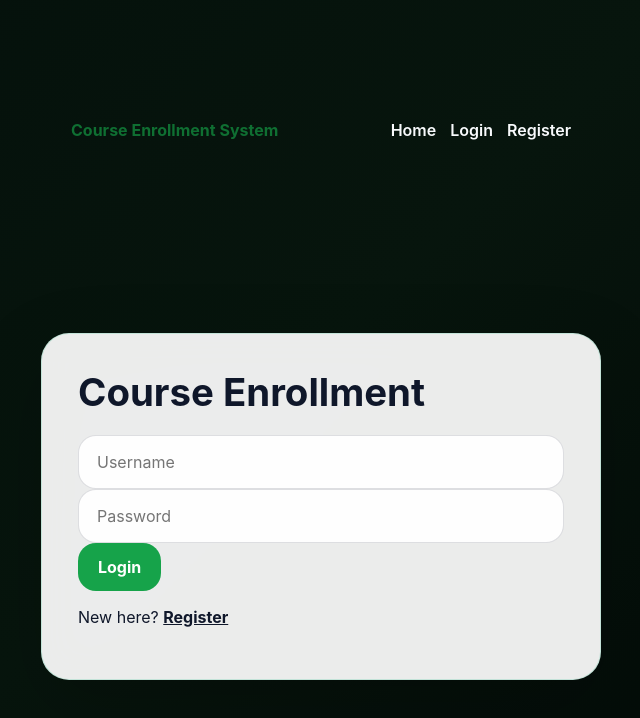
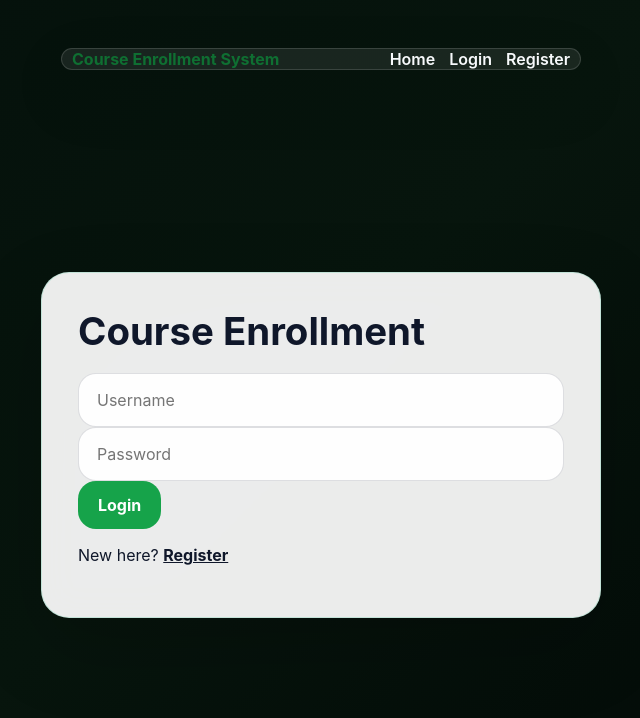
Before and after one commit to ndurumwangi254-stack/COURSE-ENROLLEMENT-SYSTEM, a React (Vite) app in the folder frontend/: page /login in a window 1280 px wide. Shown: the top 718 px of the page, without its empty margins (319-959 px from the left). Built offline with nearby package versions, Linux system fonts and the light colour scheme.

Commit message:
style: enhance auth page layout and update card styling for improved user experience

```diff
--- a/frontend/src/styles.css
+++ b/frontend/src/styles.css
@@ -142,6 +142,10 @@ button:disabled {
   gap: 24px;
 }
 
+.page.auth-page {
+  grid-template-rows: auto 1fr;
+}
+
 .auth-card {
   max-width: 560px;
   margin: 0 auto;
@@ -154,8 +158,16 @@ button:disabled {
   align-items: center;
   justify-content: space-between;
   gap: 18px;
-  margin: 0 auto 30px;
-  padding: 0 10px;
+  margin: 0 auto;
+  padding: 18px 20px;
+  background: rgba(255, 255, 255, 0.08);
+  border: 1px solid rgba(255, 255, 255, 0.14);
+  border-radius: 22px;
+  box-shadow: 0 24px 60px rgba(0, 0, 0, 0.16);
+}
+
+.auth-navbar + .auth-card {
+  margin-top: 20px;
 }
 
 .auth-navbar .brand {
@@ -217,7 +229,16 @@ button:disabled {
 
 .subtitle {
   margin: 0 0 6px;
-  color: #94a3b8;
+  color: #ecfccb;
+  font-weight: 700;
+  text-transform: uppercase;
+  letter-spacing: 0.08em;
+}
+
+.topbar h1 {
+  margin: 0;
+  color: #f8fafc;
+  text-shadow: 0 2px 10px rgba(0, 0, 0, 0.25);
 }
 
 .student-list li {
```
